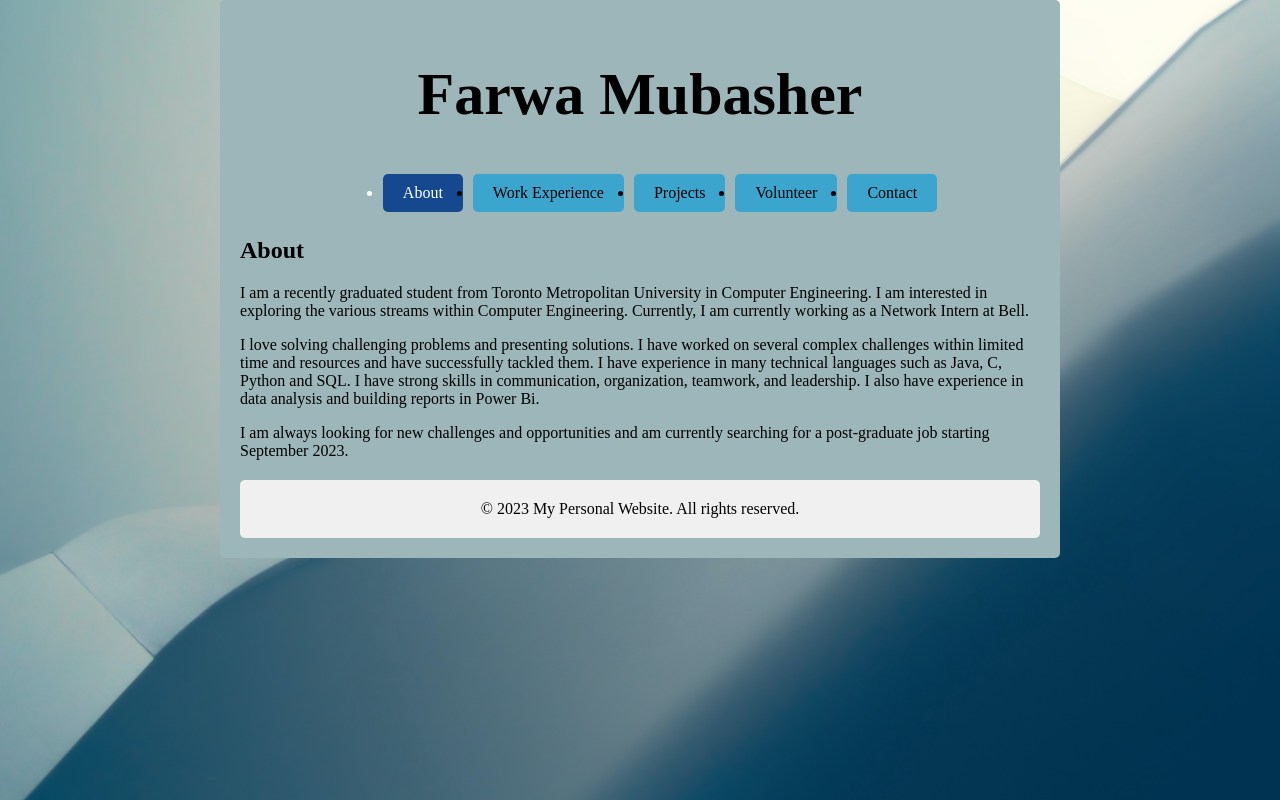
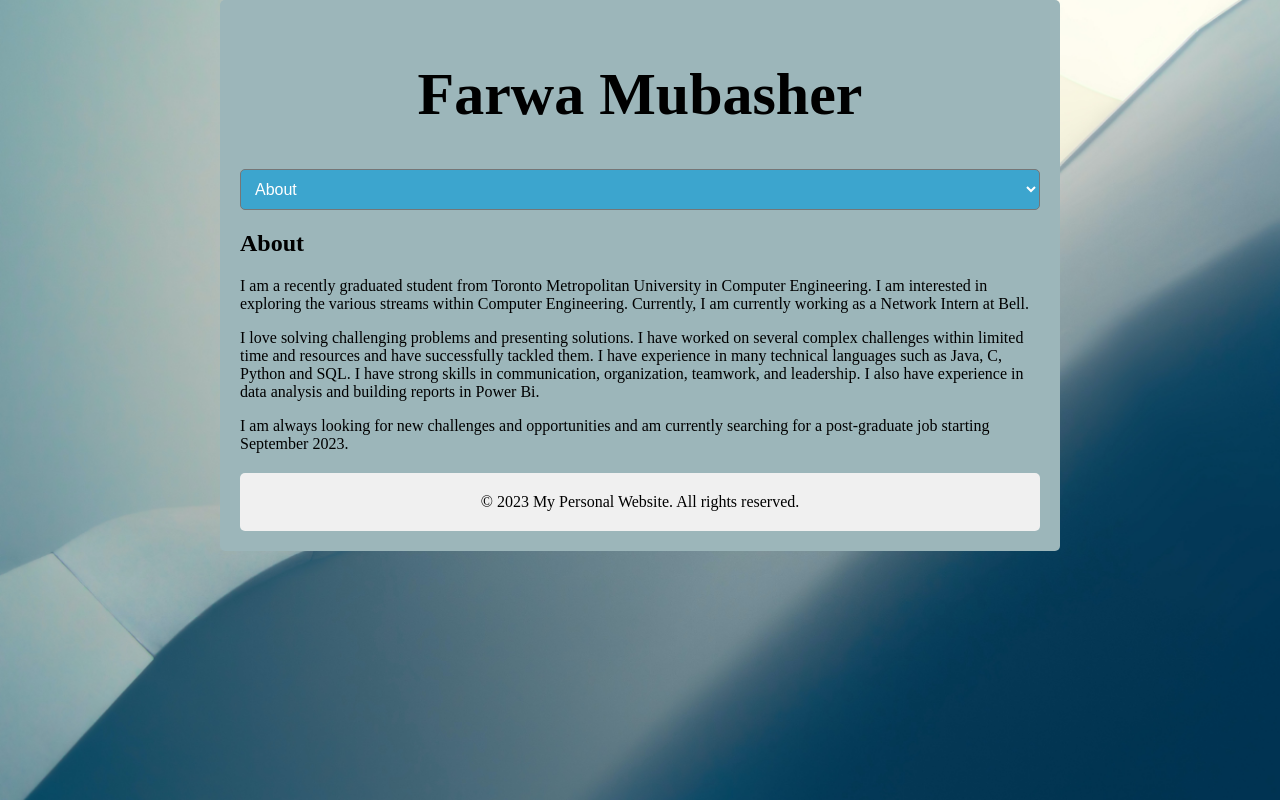
Before and after one commit to farwamubasher/farwamubasher, a React (Create React App) app: page / in a window 1280 px wide. Built offline with nearby package versions, Linux system fonts and the light colour scheme.

Commit message:
Changed the tab option to dropdown

```diff
--- a/src/App.css
+++ b/src/App.css
@@ -27,6 +27,9 @@ html {
   background-color: #9cb6ba;
   border-radius: 5px;
   margin: 0 auto;
+  position: relative; /* Add this line to make the container relative */
+  overflow-y: auto; /* Add this line to enable scrolling within the container */
+  height: calc(100% - 120px); /* Adjust the height to leave space for the dropdown */
 }
 
 h1 {
@@ -47,6 +50,10 @@ h1 {
   justify-content: center;
   margin-bottom: 20px;
   flex-wrap: wrap;
+  position: sticky; /* Add this line to make the tab list sticky */
+  top: 0; /* Add this line to position the tab list at the top */
+  z-index: 1; /* Add this line to ensure the tab list appears above the content */
+  background-color: #9cb6ba; /* Add this line to match the container background color */
 }
 
 .tab {
@@ -79,6 +86,22 @@ footer {
   margin-top: 20px;
 }
 
+/* Dropdown Styles */
+
+.dropdown {
+  width: 100%; /* Set the dropdown width to 100% */
+  padding: 10px;
+  background-color: #3ca5ce;
+  border-radius: 5px;
+  color: #fff;
+  font-size: 16px;
+  cursor: pointer;
+}
+
+.dropdown option {
+  background-color: #9cb6ba; /* Match the dropdown background color with the container */
+}
+
 /* Mobile Styles */
 
 @media (max-width: 768px) {
--- a/src/App.js
+++ b/src/App.js
@@ -1,5 +1,5 @@
 import React, { useState } from 'react';
-import { Tab, Tabs, TabList, TabPanel } from 'react-tabs';
+import { Tab, Tabs, TabPanel } from 'react-tabs';
 import 'react-tabs/style/react-tabs.css';
 import './App.css'; // Import the CSS file containing the styles
 import TabAbout from './TabAbout';
@@ -11,7 +11,8 @@ import TabProjects from './TabProjects';
 const App = () => {
   const [activeTab, setActiveTab] = useState(0);
 
-  const handleTabChange = (index) => {
+  const handleTabChange = (event) => {
+    const index = parseInt(event.target.value);
     setActiveTab(index);
   };
 
@@ -20,18 +21,16 @@ const App = () => {
       <div className="container">
         <h1 className="title">Farwa Mubasher</h1>
         <div className="sidebar">
-          <Tabs className="tabs" selectedIndex={activeTab} onSelect={handleTabChange}>
-            <TabList className="tab-list">
-              <Tab className="tab">About</Tab>
-              <Tab className="tab">Work Experience</Tab>
-              <Tab className="tab">Projects</Tab>
-              <Tab className="tab">Volunteer</Tab>
-              <Tab className="tab">Contact</Tab>
-            </TabList>
-          </Tabs>
+          <select className="dropdown" value={activeTab} onChange={handleTabChange}>
+            <option value={0}>About</option>
+            <option value={1}>Work Experience</option>
+            <option value={2}>Projects</option>
+            <option value={3}>Volunteer</option>
+            <option value={4}>Contact</option>
+          </select>
         </div>
         <div className="content">
-          <Tabs className="tabs" selectedIndex={activeTab} onSelect={handleTabChange}>
+          <Tabs selectedIndex={activeTab} onSelect={handleTabChange}>
             <TabPanel>
               <TabAbout />
             </TabPanel>
@@ -47,7 +46,6 @@ const App = () => {
             <TabPanel>
               <TabContact />
             </TabPanel>
-
           </Tabs>
         </div>
         <footer>© 2023 My Personal Website. All rights reserved.</footer>
```
Also changed, not shown: 11 other files (tests, documents, lock files or other folders).
